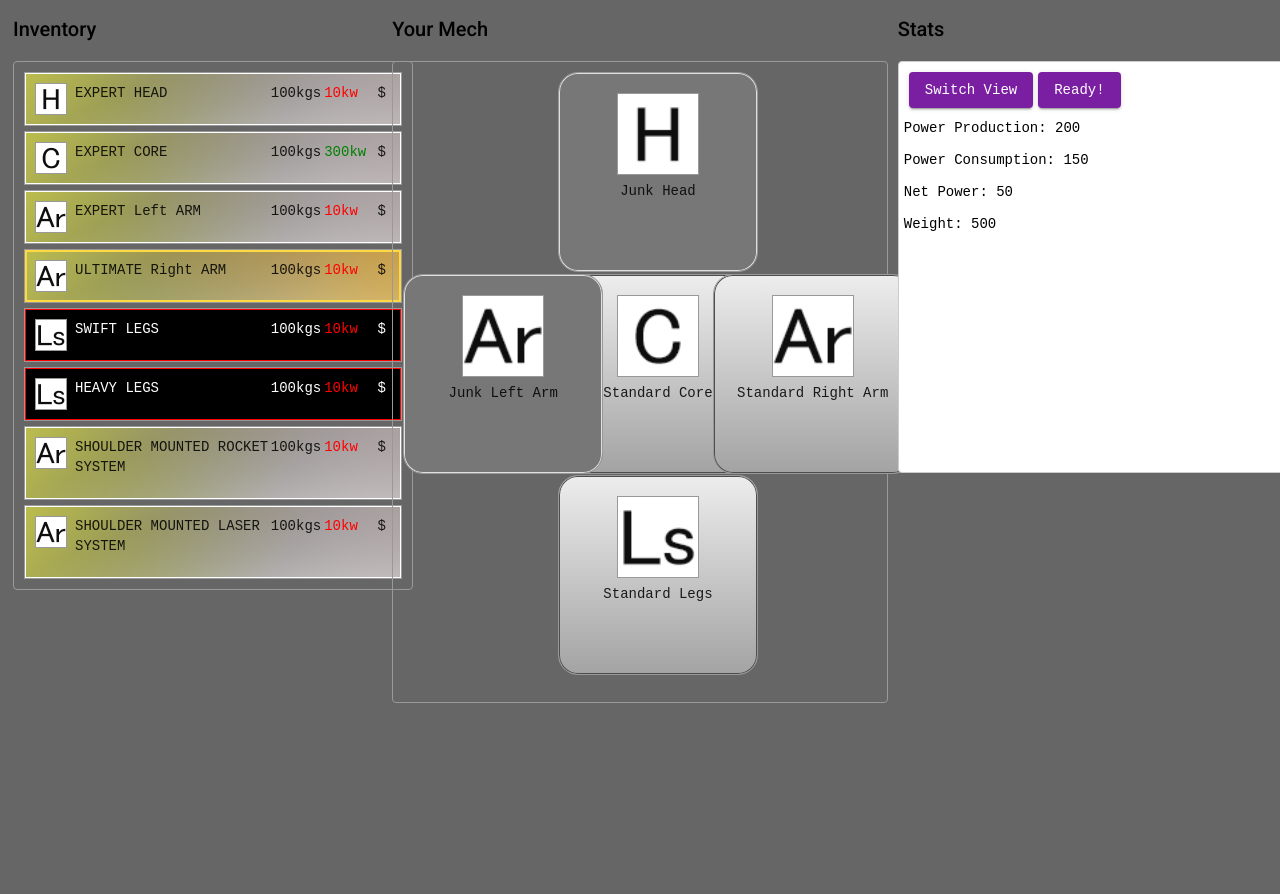
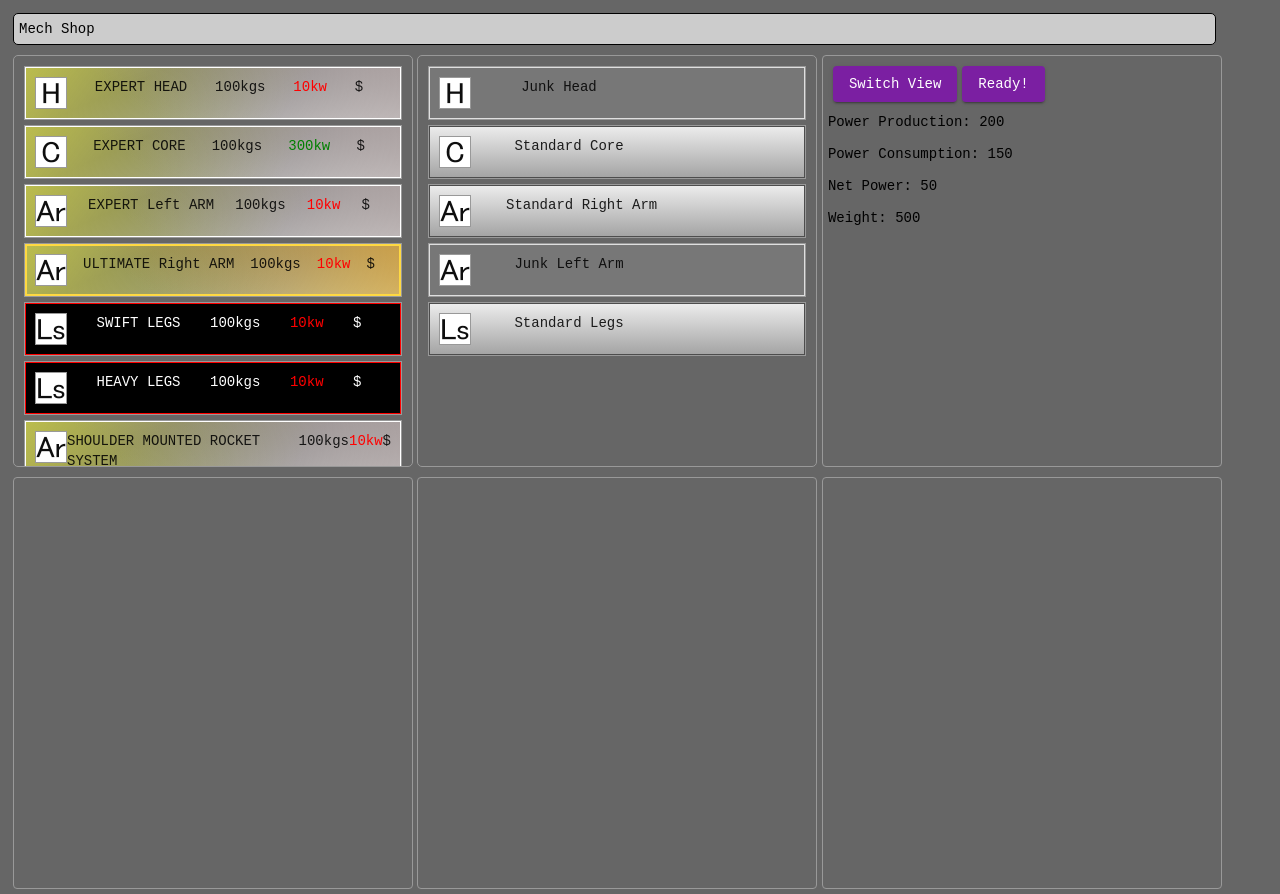
Before and after one commit to MatthewKLewis/paperDoll, an Angular app: page / in a window 1280 px wide. Before the commit the page ends 808 px from the top, so only its background shows below. Built offline with nearby package versions, Linux system fonts and the light colour scheme.

Commit message:
no paper doll list boxes

```diff
--- a/src/app/app.component.html
+++ b/src/app/app.component.html
@@ -1,6 +1,8 @@
 <div class="wrapper" cdkDropListGroup>
+
+  <div class="header">Mech Shop</div>
+
   <div class="container">
-    <h2>Inventory</h2>
     <div id="inactivePartsElement" cdkDropList [cdkDropListData]="inactiveParts" class="list" (cdkDropListDropped)="drop($event)">
       <ng-component></ng-component>
       <div [class]="'box' + ' ' + part.quality" *ngFor="let part of inactiveParts" cdkDrag>
@@ -15,17 +17,15 @@
   </div>
 
   <div class="container">
-    <h2>Your Mech</h2>
-    <div id="activePartsElement" cdkDropList [cdkDropListData]="activeParts" class="paper-doll" (cdkDropListDropped)="drop($event)">
-      <div [class]="'doll' + ' ' + part.type + ' ' + part.quality" *ngFor="let part of activeParts" cdkDrag>
-        <img class='picture' [src]="getImagePath(part.type)">
+    <div id="activePartsElement" cdkDropList [cdkDropListData]="activeParts" class="list" (cdkDropListDropped)="drop($event)">
+      <div [class]="'box ' + part.quality" *ngFor="let part of activeParts" cdkDrag>
+        <img class="icon" [src]="getImagePath(part.type)">
         <p>{{part.name}}</p>
       </div>
     </div>
   </div>
 
   <div class="container">
-    <h2>Stats</h2>
     <div class="stats">
       <button mat-raised-button color="primary">Switch View</button>
       <button [disabled]="!isMechaComplete()" mat-raised-button color="primary">Ready!</button>
@@ -36,4 +36,15 @@
       <p>Weight: {{getTotalWeight()}}</p>
     </div>
   </div>
+
+  <div class="container">
+    <div class="stats"></div>
+  </div>
+  <div class="container">
+    <div class="stats"></div>
+  </div>
+  <div class="container">
+    <div class="stats"></div>
+  </div>
+
 </div>
--- a/src/app/app.component.scss
+++ b/src/app/app.component.scss
@@ -8,7 +8,16 @@ button {
 
 .wrapper {
   display: grid;
-  grid-template-columns: 30% 40% 30%;
+  grid-template-columns: 32% 32% 32%;
+}
+
+.header {
+  margin: 5px;
+  padding: 5px;
+  border: 1px solid black;
+  background-color: #ccc;
+  border-radius: 5px;
+  grid-column: 1/4;
 }
 
 .container {
@@ -22,16 +31,14 @@ button {
 .list {
   border: solid 1px #999;
   padding: 5px;
-  min-height: 400px;
-  max-height: 800px;
+  height: 400px;
   overflow-y: scroll;
   overflow-x: hidden;
-  border-radius: 4px;
+  border-radius: 5px;
 
   .box {
     display: grid;
-    grid-template-columns: 40px 55% 15% 15% 15% 15%;
-    min-height: 20px;
+    grid-template-columns: auto auto auto auto auto;
     margin: 5px;
     padding: 10px 10px;
     border: solid 1px #999;
@@ -99,130 +106,10 @@ button {
   }
 }
 
-.paper-doll {
+.stats {
   border: solid 1px #999;
+  height: 400px;
   padding: 5px;
-  min-height: 400px;
-  border-radius: 4px;
-
-  display: grid;
-  grid-template-columns: 32% 32% 32%;
-  grid-template-rows: 32% 32% 32%;
-
-  .doll {
-    text-align: center;
-    width: 200px;
-    height: 200px;
-    margin: 5px;
-    padding: 20px 10px;
-    border: solid 1px #999;
-    color: rgba(0, 0, 0, 0.87);
-    box-sizing: border-box;
-    cursor: move;
-    background: white;
-
-    .picture {
-      width: 80px;
-      height: 80px;
-      border: 1px solid #999;
-    }
-  }
-
-  /* Placing */
-  .sensor {
-    grid-row: 1;
-    grid-column: 2;
-    border-radius: 20px;
-  }
-  .lshoulder {
-    grid-row: 1;
-    grid-column: 1;
-    border-radius: 20px;
-  }
-  .rshoulder {
-    grid-row: 1;
-    grid-column: 3;
-    border-radius: 20px;
-  }
-  .core {
-    grid-row: 2;
-    grid-column: 2;
-    border-radius: 20px;
-  }
-  .larm {
-    grid-row: 2;
-    grid-column: 1;
-    border-radius: 20px;
-  }
-  .rarm {
-    grid-row: 2;
-    grid-column: 3;
-    border-radius: 20px;
-  }
-  .legs {
-    grid-row: 3;
-    grid-column: 2;
-    border-radius: 20px;
-  }
-
-
-  /* Quality Backgrounds */
-  .junk {
-    background-color: rgb(119, 119, 119);
-    box-shadow: inset 0px 0px 0px 1px rgb(223, 223, 223);
-  }
-  .stock {
-    background: linear-gradient(#ededed, #a3a3a3);
-    box-shadow: inset 0px 0px 0px 1px rgb(77, 77, 77);
-  }
-  .performance {
-    background: linear-gradient(
-        217deg,
-        rgba(169, 157, 157, 0.8),
-        rgba(255, 0, 0, 0) 70.71%
-      ),
-      linear-gradient(
-        127deg,
-        rgba(209, 211, 71, 0.8),
-        rgba(0, 255, 0, 0) 70.71%
-      ),
-      linear-gradient(
-        336deg,
-        rgba(255, 255, 255, 0.8),
-        rgba(0, 0, 255, 0) 70.71%
-      );
-    box-shadow: inset 0px 0px 0px 1px rgb(255, 255, 255);
-  }
-  .elite {
-    background: linear-gradient(
-        217deg,
-        rgba(206, 153, 55, 0.8),
-        rgba(255, 0, 0, 0) 70.71%
-      ),
-      linear-gradient(
-        127deg,
-        rgba(209, 211, 71, 0.8),
-        rgba(0, 255, 0, 0) 70.71%
-      ),
-      linear-gradient(
-        336deg,
-        rgba(255, 253, 188, 0.8),
-        rgba(0, 0, 255, 0) 70.71%
-      );
-    box-shadow: inset 0px 0px 0px 2px rgb(255, 217, 66);
-  }
-  .master {
-    color: white;
-    background-color: rgb(0, 0, 0);
-    box-shadow: inset 0px 0px 0px 1px rgb(255, 0, 0);
-  }
-}
-
-.stats {
-  border: solid 1px #ccc;
-  min-height: 400px;
-  padding: 5px;
-  background: white;
   border-radius: 4px;
   overflow: hidden;
   display: block;
@@ -230,20 +117,19 @@ button {
 
 .cdk-drag-preview {
   display: grid;
-  grid-template-columns: 70px 25% 15% 15% 20% 20%;
-  min-height: 100px;
+  grid-template-columns: auto auto auto auto auto;
   margin: 5px;
-  padding: 20px 10px;
-  border: solid 1px #ccc;
+  padding: 10px 10px;
+  border: solid 1px #999;
   color: rgba(0, 0, 0, 0.87);
   box-sizing: border-box;
   cursor: move;
   background: white;
 
   .icon {
-    width: 60px;
-    height: 60px;
-    border: 1px solid #ccc;
+    width: 30px;
+    height: 30px;
+    border: 1px solid #999;
   }
 }
 .example-list.cdk-drop-list-dragging .example-box:not(.cdk-drag-placeholder) { transition: transform 250ms cubic-bezier(1, -0.355, 0, 1.405); }
```
